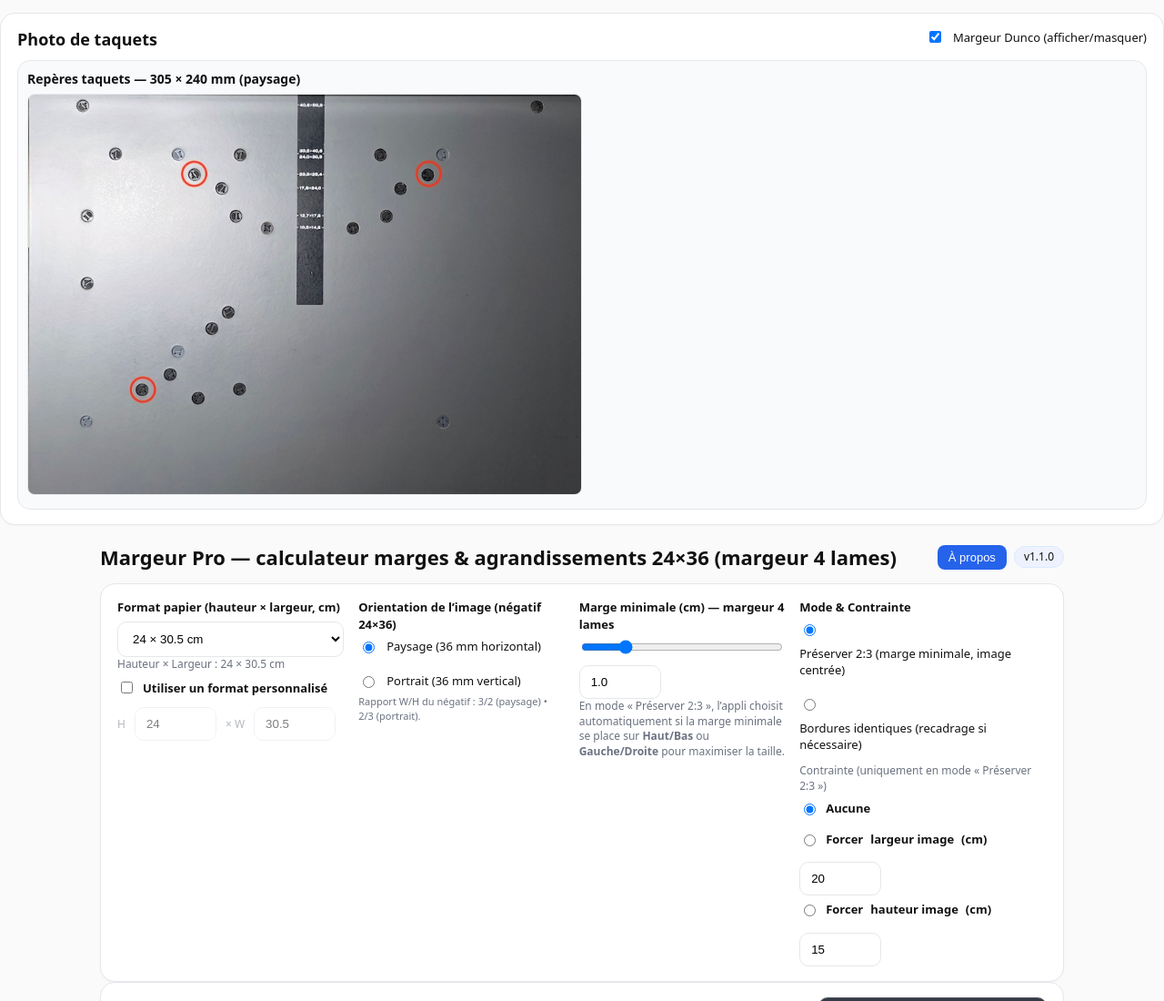
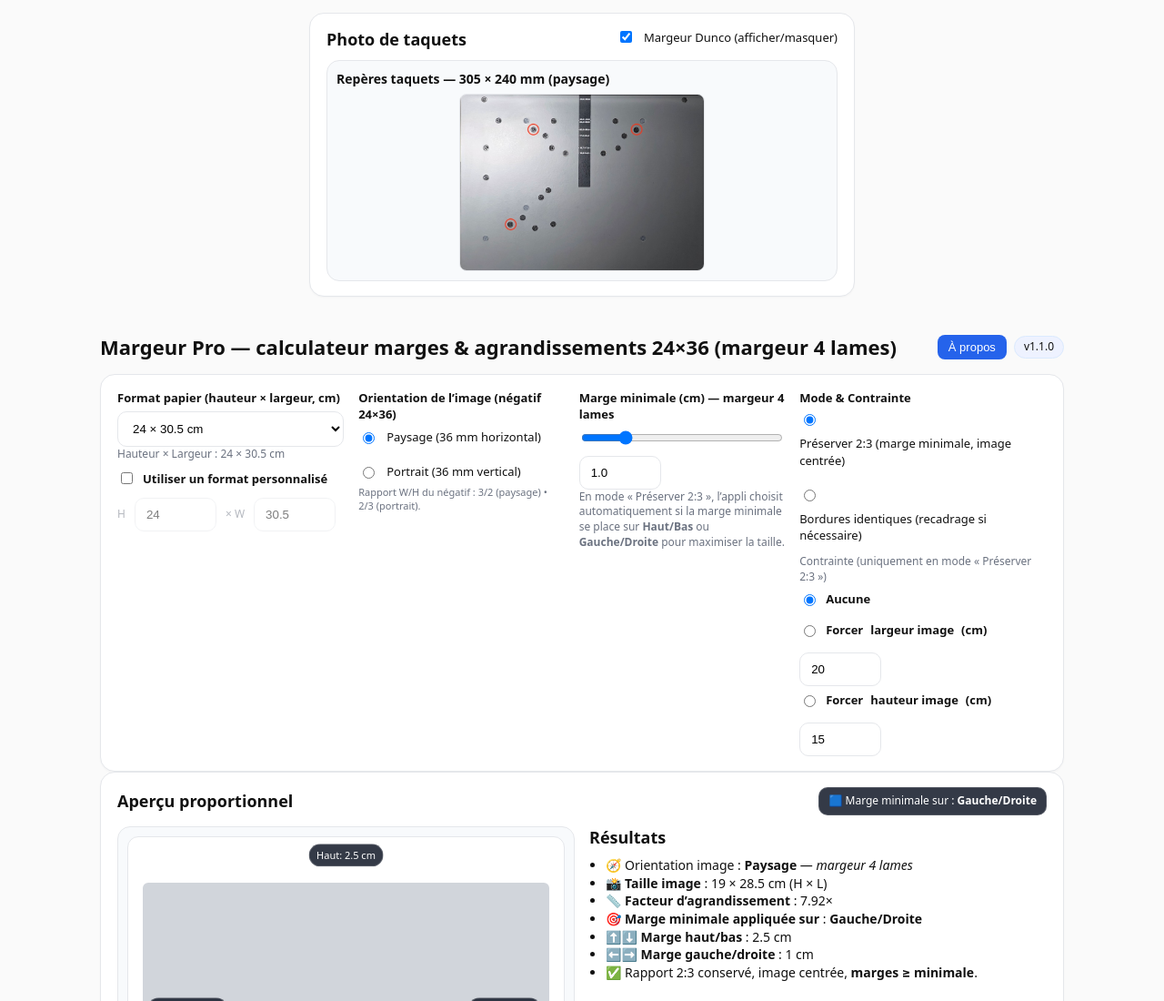
Before and after one commit to alainreichling/margeur-pro, a plain HTML site: page index.html in a window 1280 px wide. Shown: the top 1100 px of the page at 91% size. Drawn offline with Linux system fonts and the light colour scheme.

Commit message:
Update index.html

```diff
--- a/index.html
+++ b/index.html
@@ -1,6 +1,23 @@
 <!DOCTYPE html>
 <html lang="fr">
 <head>
+  <style>
+  /* Harmonise la largeur de la carte Photo de taquets */
+  #taquetsCard {
+    max-width: 600px;     /* Ajuste cette valeur si tes autres cartes ont une autre largeur */
+    margin: 20px auto;    /* Centre horizontalement */
+  }
+
+  /* Taille réduite et centrage de l'image */
+  #taquetPhotoImg {
+    max-width: 250px;     /* Taille de la photo dans la carte */
+    height: auto;
+    display: block;
+    margin: auto;
+    border-radius: 8px;
+    border: 1px solid var(--border);
+  }
+</style>
 <meta charset="utf-8" />
 <meta name="viewport" content="width=device-width, initial-scale=1" />
 <title>Margeur Pro — Calculateur marges & agrandissements 24×36 (margeur 4 lames)</title>
```
